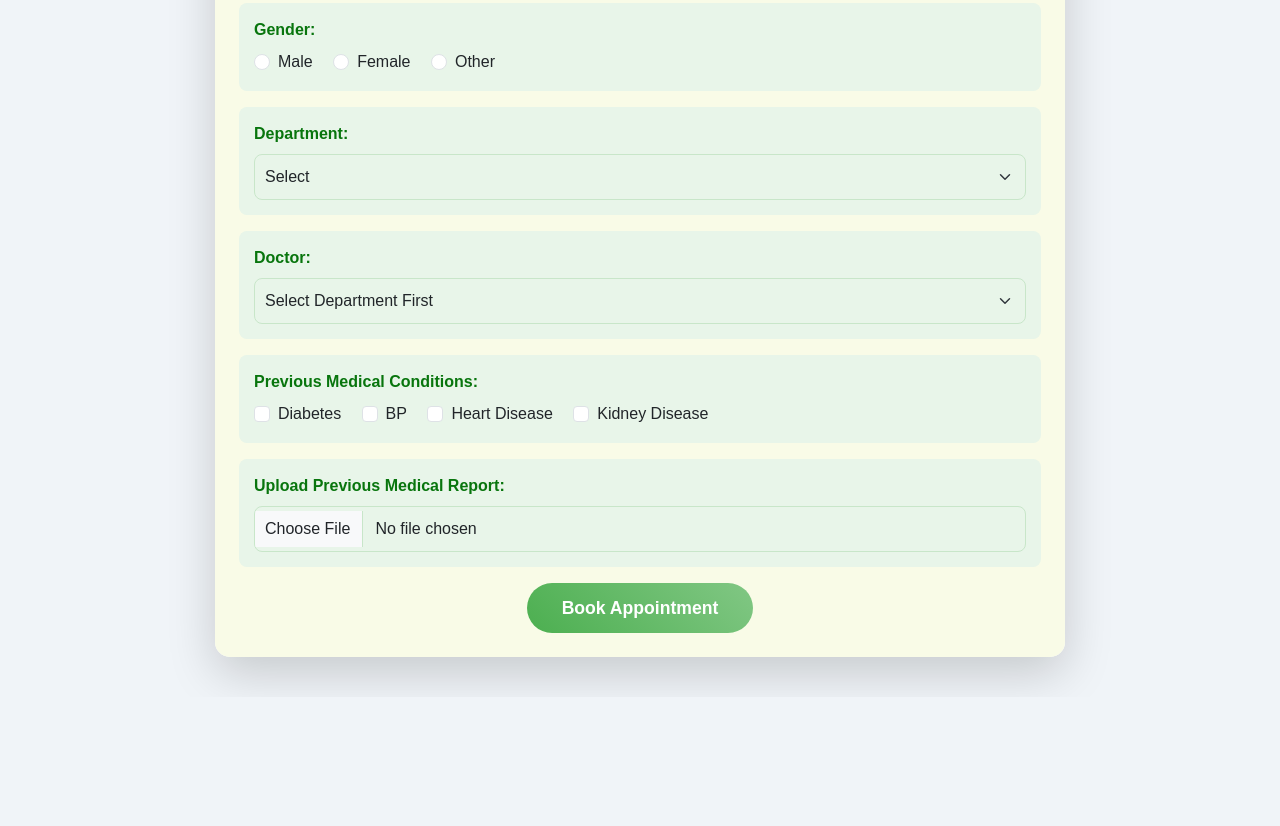
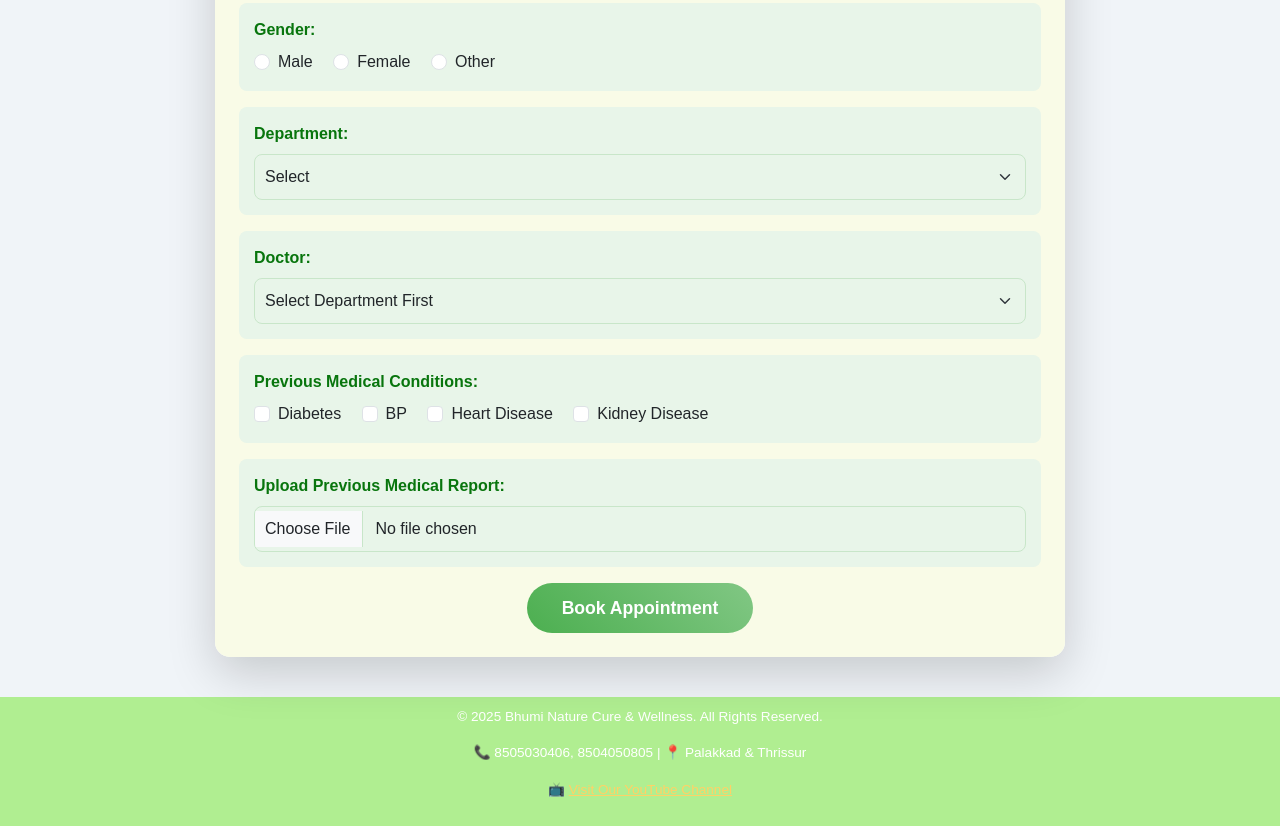
Before and after one commit to ahsana-kv/hospital_website, a plain HTML site: page appointment.html in a window 1280 px wide. Shown: the part 1210-2036 px from the top of the page. Before the commit the page ends 1907 px from the top, so only its background shows below. Drawn offline with nearby package versions, Linux system fonts and the light colour scheme.

Commit message:
Update appointment.html

```diff
--- a/appointment.html
+++ b/appointment.html
@@ -294,6 +294,13 @@ function loadAvailableSlots() {
         </div>
     </div>
 </div>
+ <footer class="custom-footer text-center">
+        <p>&copy; 2025 Bhumi Nature Cure & Wellness. All Rights Reserved.</p>
+        <p>📞 8505030406, 8504050805 | 📍 Palakkad & Thrissur</p>
+        <p>
+            📺 <a href="https://youtube.com/@bhumiwellness?si=NWtjXe0d8TE4D7nb" target="_blank">Visit Our YouTube Channel</a>
+        </p>
+    </footer>
 
 </body>
 </html>
```
